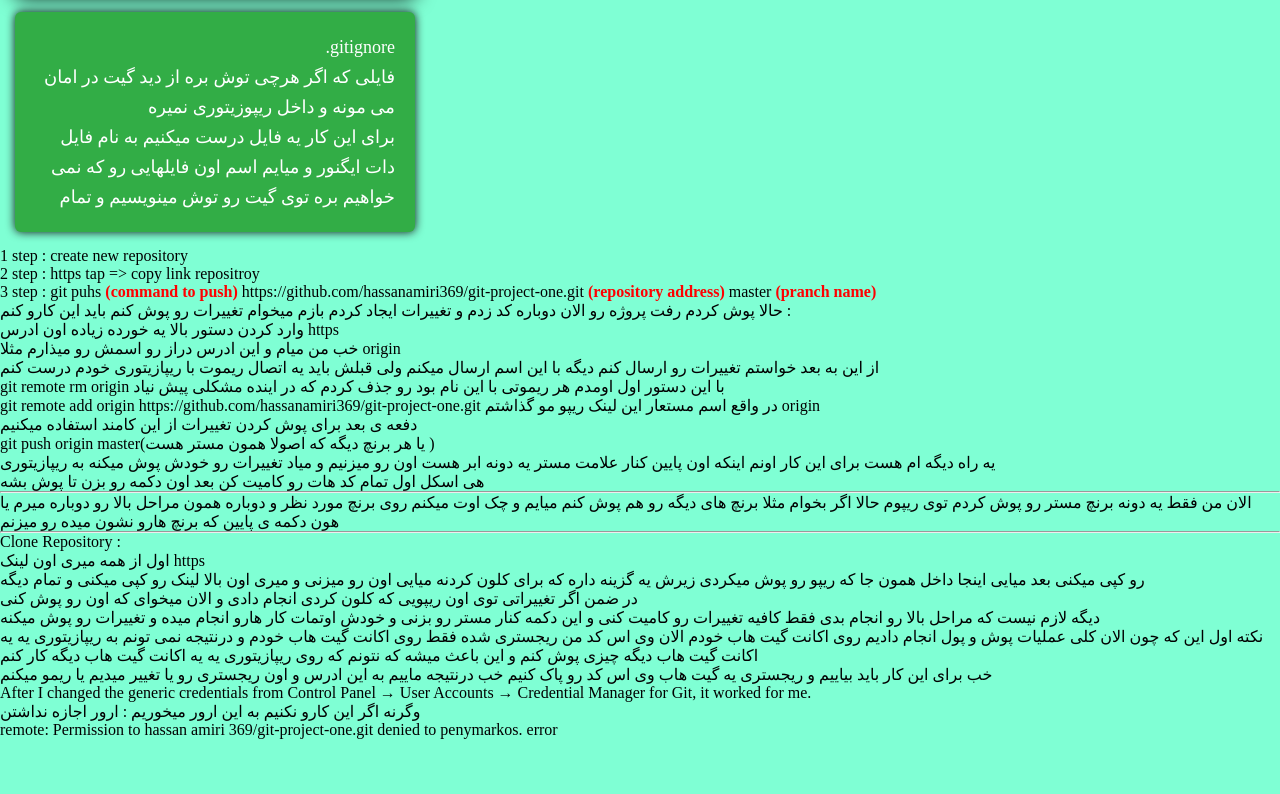
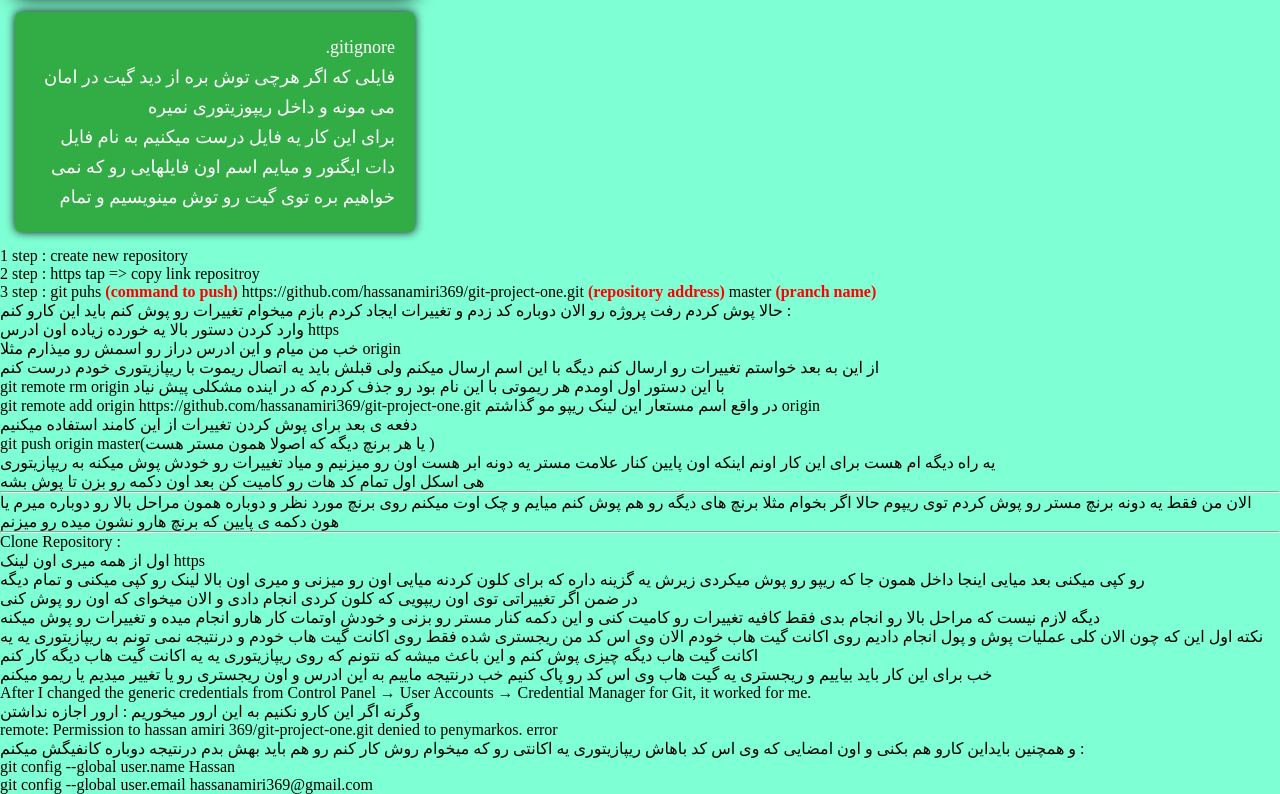
Before and after one commit to hassanamiri369/git-project-one, a website: page index.html in a window 1280 px wide. Shown: the part 1627-2421 px from the top of the page. Before the commit the page ends 2366 px from the top, so only its background shows below. Drawn offline with Linux system fonts and the light colour scheme.

Commit message:
new riejestry

```diff
--- a/index.html
+++ b/index.html
@@ -191,5 +191,11 @@
     <p>After I changed the generic credentials from Control Panel → User Accounts → Credential Manager for Git, it worked for me.</p>
     <p>وگرنه اگر این کارو نکنیم به این ارور میخوریم : ارور اجازه نداشتن </p>
     <p>remote: Permission to hassan amiri 369/git-project-one.git denied to penymarkos. error</p>
+    <p>و همچنین بایداین کارو هم بکنی و اون امضایی که وی اس کد باهاش ریپازیتوری یه اکانتی رو که میخوام روش
+      کار کنم رو هم باید بهش بدم درنتیجه دوباره کانفیگش میکنم :
+
+    </p>
+    <p>git config --global user.name Hassan</p>
+    <p>git config --global user.email hassanamiri369@gmail.com</p>
   </body>
 </html>
```
